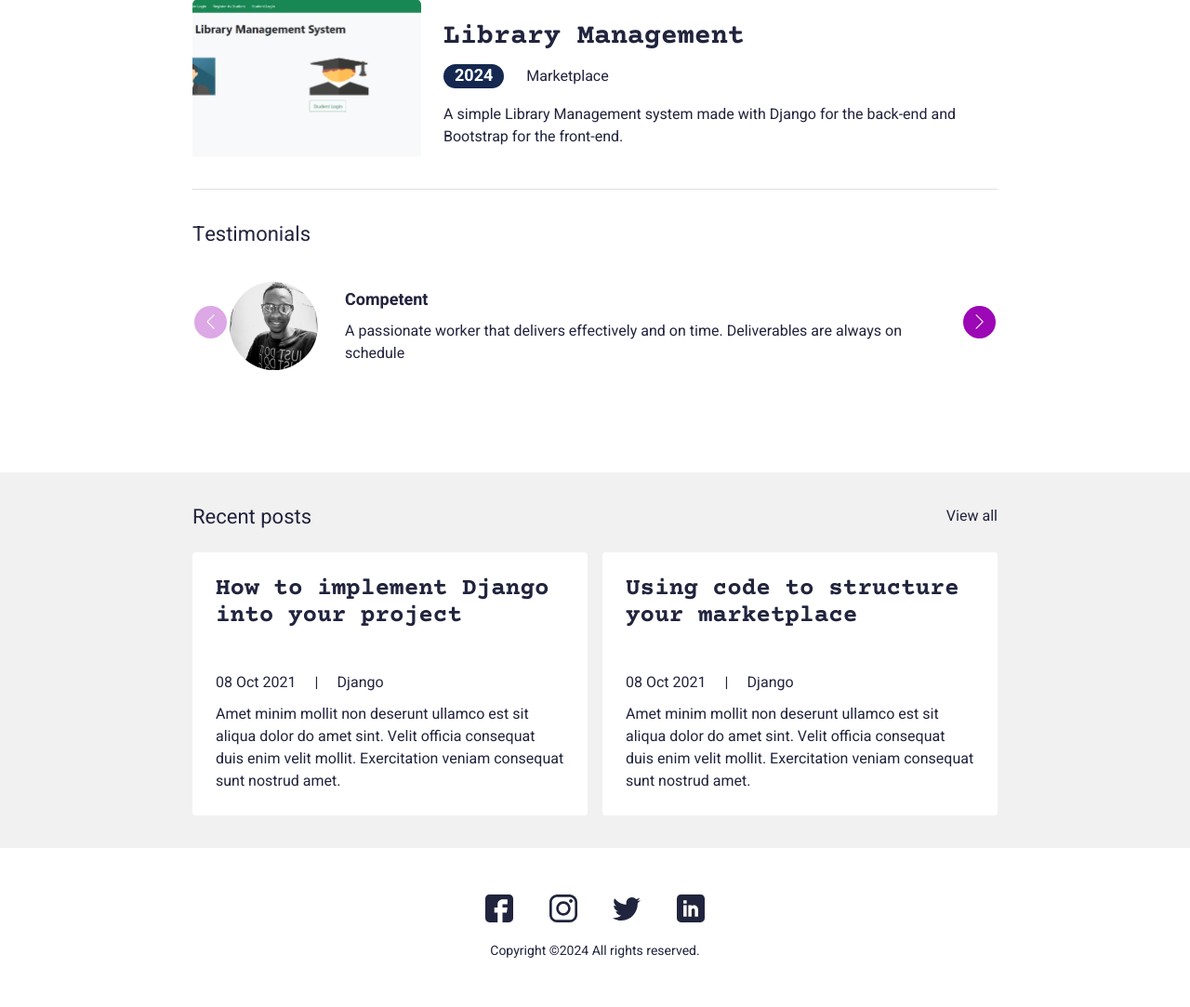
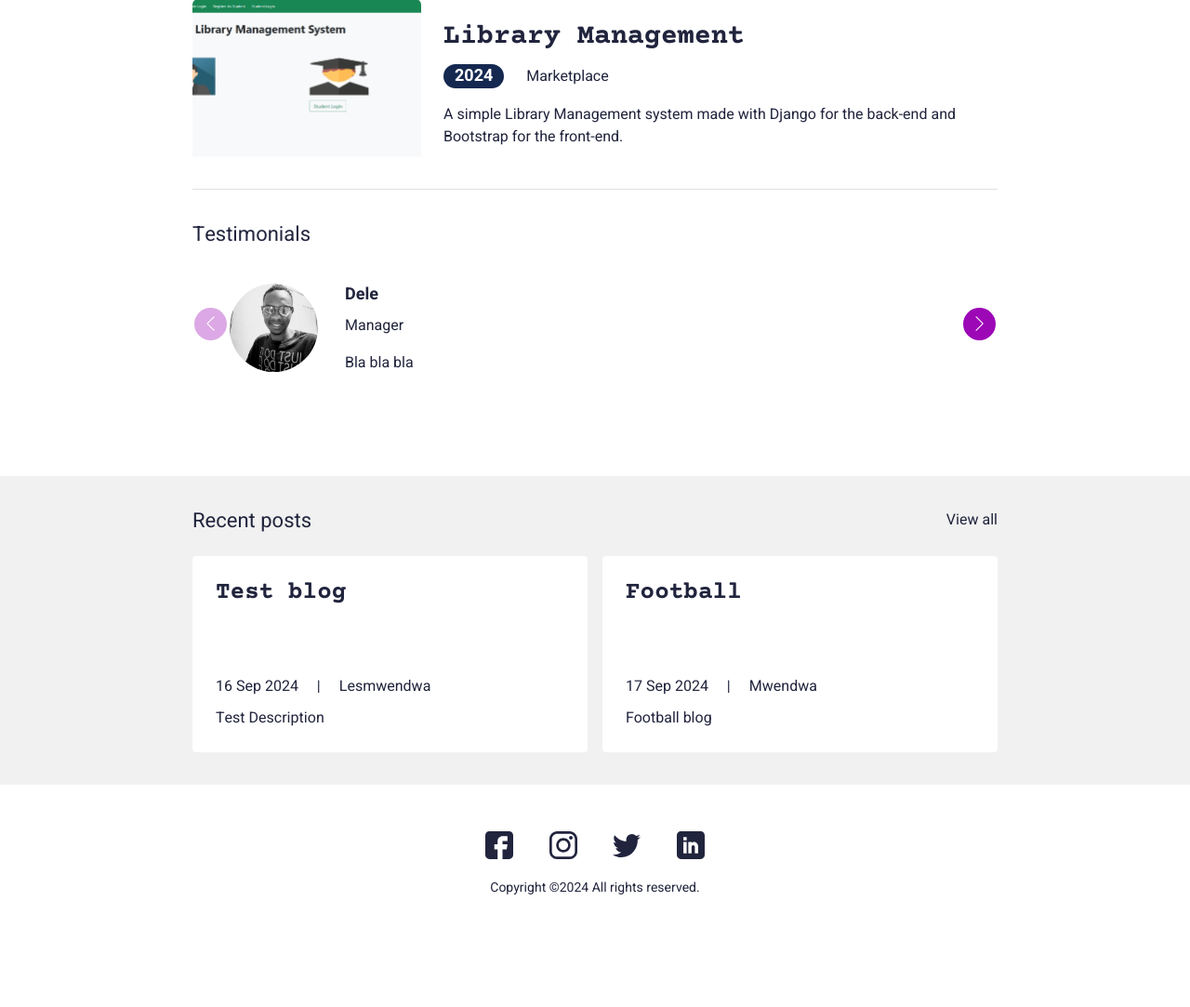
Before and after one commit to lesmadeit/my_resume, a Django app: page / in a window 1280 px wide. Shown: the part 1834-2917 px from the top of the page at 93% size. After the commit the page ends 2796 px from the top, so only its background shows below. Run offline with Django 4.2, Linux system fonts and the light colour scheme; data comes from the database, SQL or seed files in the repository; both versions use the stored data as it was after the commit; some libraries are stand-ins or nearby versions.

Commit message:
more changes

```diff
--- a/resume/main/models.py
+++ b/resume/main/models.py
@@ -113,7 +113,7 @@ class Portfolio(models.Model):
     def __str__(self):
         return self.name
 
-    def get_absolure_url(self):
+    def get_absolute_url(self):
         return f"/portfolio/{self.slug}"
 
 
@@ -142,7 +142,7 @@ class Blog(models.Model):
     def __str__(self):
         return self.name
 
-    def get_absolure_url(self):
+    def get_absolute_url(self):
         return f"/blog/{self.slug}"
 
 
--- a/resume/main/templates/main/index.html
+++ b/resume/main/templates/main/index.html
@@ -229,40 +229,32 @@ Start Content
         <div class="testimonialSlider">
           <div class="swiper testimonialSwiper">
             <div class="swiper-wrapper">
+              {% for t in testimonials %}
+              {% if t.is_active %}
               <div class="swiper-slide">
                 <div class="testimonialCard">
                   <div class="row align-items-center">
                     <div class="col-sm-auto">
                       <div class="tImgCol">
-                        <img src="{% static 'images/profile.jpg'%}" alt="...">
+                        {% if t.thumbnail %}
+                        <img src="{{ t.thumbnail.url }}" alt="Testimonial from {{ t.name }}">
+                        {% else %}
+                        <img src="{% static 'images/default-profile.jpg' %}" alt="Default profile picture">
+                        {% endif %}
                       </div>
                     </div>
                     <div class="col-sm">
                       <div class="tContentCol">
-                        <h4 class="xsTitle bold">Competent</h4>
-                        <p>A passionate worker that delivers effectively and on time. Deliverables are always on schedule</p>
+                        <h4 class="xsTitle bold">{{ t.name }}</h4>
+                        <p class="role">{{ t.role }}</p>
+                        <p>{{ t.quote }}</p>
                       </div>
                     </div>
                   </div>
                 </div>
               </div>
-              <div class="swiper-slide">
-                <div class="testimonialCard">
-                  <div class="row align-items-center">
-                    <div class="col-sm-auto">
-                      <div class="tImgCol">
-                        <img src="{% static 'images/profile.jpg'%}" alt="...">
-                      </div>
-                    </div>
-                    <div class="col-sm">
-                      <div class="tContentCol">
-                        <h4 class="xsTitle bold">Amazing to work with</h4>
-                        <p>A good colleague and an amazing team player that gets on well with co-workers. Co-ordinates well with colleagues to deliver on schedule.</p>
-                      </div>
-                    </div>
-                  </div>
-                </div>
-              </div>
+              {% endif %}
+              {% endfor %}
             </div>
             <div class="test-swiper-button-next swiper-button-next swiperBtnStyle"></div>
             <div class="test-swiper-button-prev swiper-button-prev swiperBtnStyle"></div>
@@ -287,30 +279,27 @@ Start Content
         </div>
       </div>
       <div class="row g-3">
+        {% for blog in blogs %}
+        {% if blog.is_active %}
         <div class="col-lg-6">
           <div class="cardStyle1">
-            <h4 class="mdTitle cs1Title"><a href="javascript:void(0)">How to implement Django into your project</a></h4>
+            <h4 class="mdTitle cs1Title">
+              <a href="{{ blog.get_absolute_url }}">{{ blog.name }}</a>
+            </h4>
             <ul class="cardOptionCol">
-              <li>08 Oct 2021</li>
-              <li>Django</li>
+              <li>{{ blog.timestamp|date:"d M Y" }}</li>
+              <li>{{ blog.author }}</li>
             </ul>
-            <p>Amet minim mollit non deserunt ullamco est sit aliqua dolor do amet sint. Velit officia consequat duis enim velit mollit. Exercitation veniam consequat sunt nostrud amet.</p>
+            <p>{{ blog.description }}</p>
           </div>
         </div>
-        <div class="col-lg-6">
-          <div class="cardStyle1">
-            <h4 class="mdTitle cs1Title"><a href="javascript:void(0)">Using code to structure your marketplace</a></h4>
-            <ul class="cardOptionCol">
-              <li>08 Oct 2021</li>
-              <li>Django</li>
-            </ul>
-            <p>Amet minim mollit non deserunt ullamco est sit aliqua dolor do amet sint. Velit officia consequat duis enim velit mollit. Exercitation veniam consequat sunt nostrud amet.</p>
-          </div>
-        </div>
+        {% endif %}
+        {% endfor %}
       </div>
     </div>
   </div>
 </section>
+
   <!-- ================================
   End Content
   ================================= -->
```
Also changed, not shown: resume/db.sqlite3, resume/mediafiles/thumbnails/Red.PNG (added), resume/mediafiles/thumbnails/profile.jpg (added), resume/mediafiles/thumbnails/profile_UbnOtUa.jpg (added).
